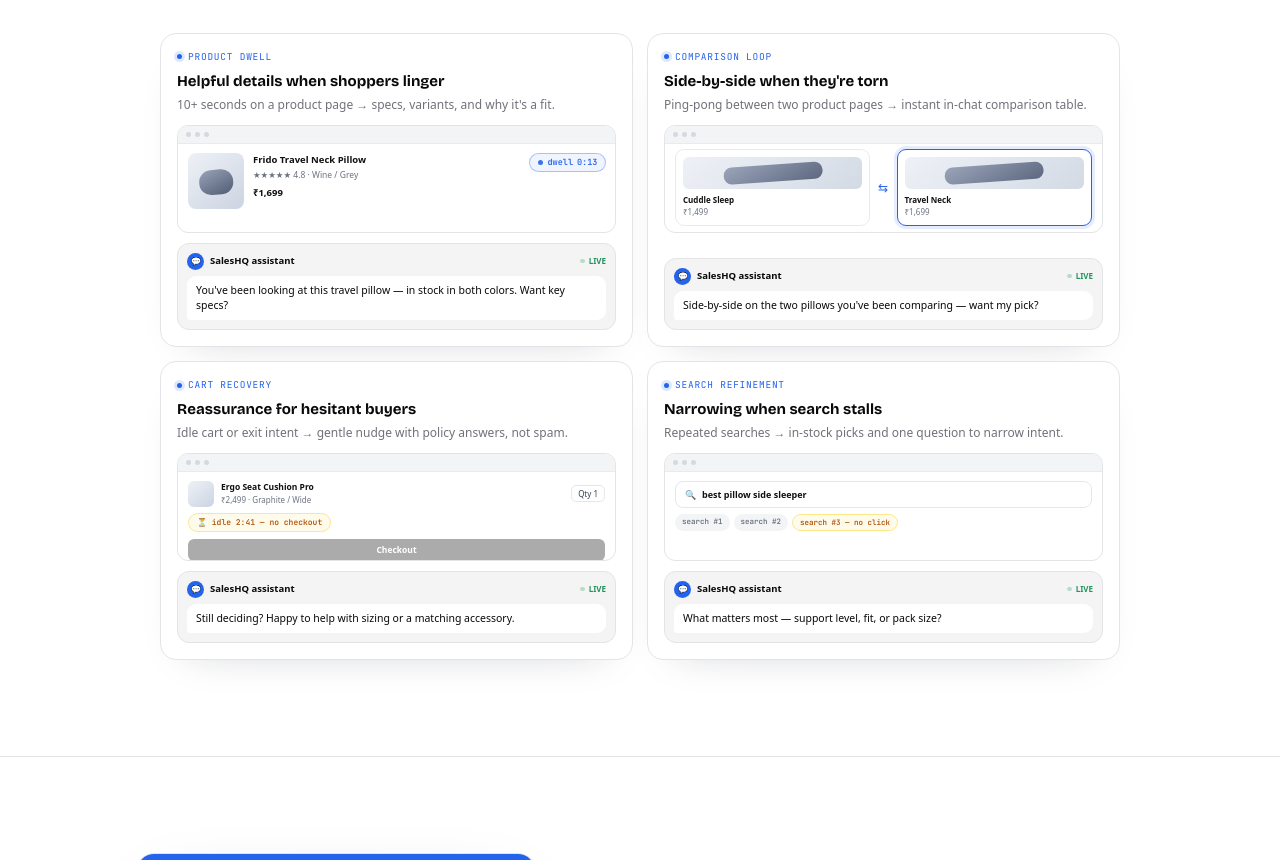
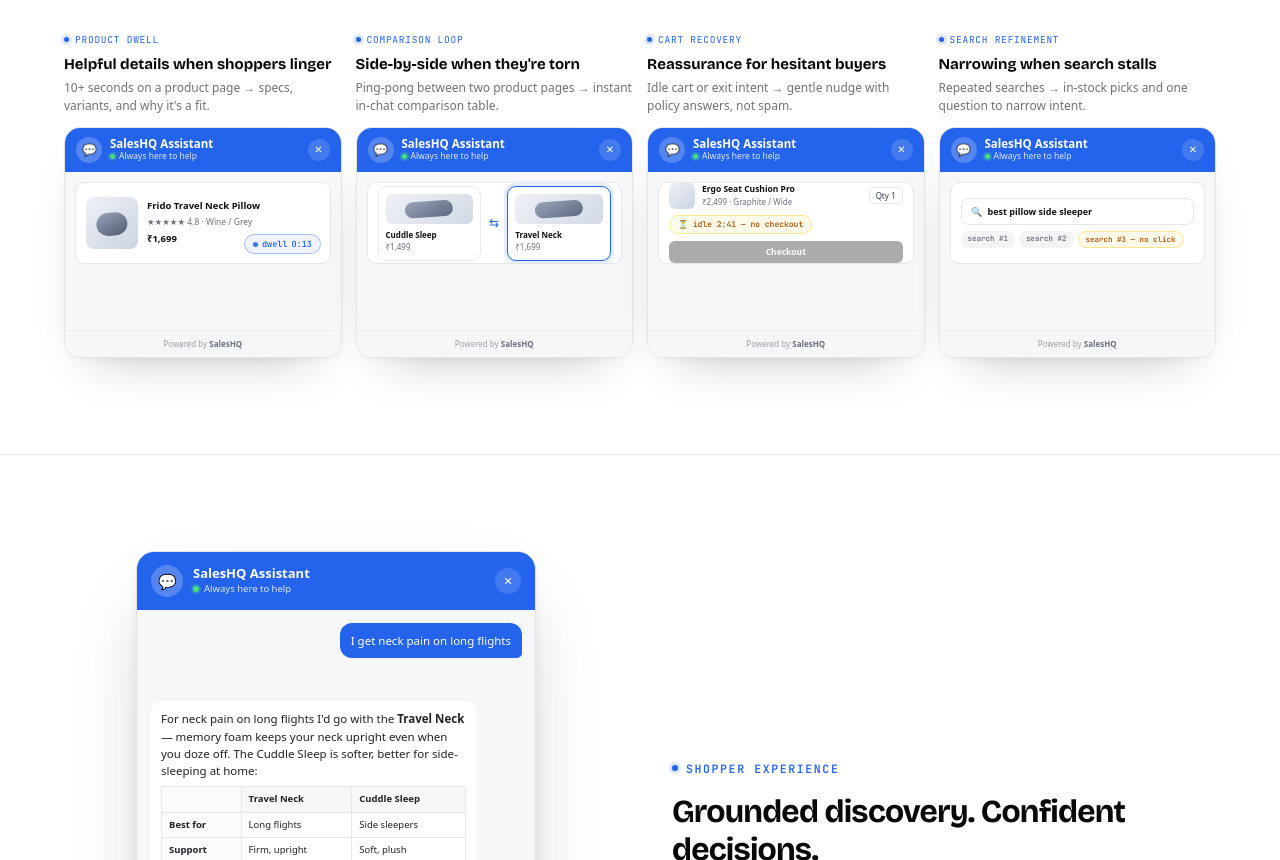
Before and after one commit to replifyai/saleshq-landing, a Next.js app: page /products/shopify in a window 1280 px wide. Shown: the part 1200-2060 px from the top of the page. Built offline with nearby package versions, Linux system fonts and the light colour scheme.

Commit message:
Update ShopifyChatCreative and ShopifyIntentTriggersCreative components: unify animation timings to 18s for a consistent user experience, enhance intent-trigger cards layout to a single row of four, and improve visual fidelity with new widget window design and assistant reply animations.

```diff
--- a/src/components/creatives/ShopifyChatCreative.tsx
+++ b/src/components/creatives/ShopifyChatCreative.tsx
@@ -15,26 +15,29 @@
 .shch-body{background:#f6f7f9;padding:13px;display:flex;flex-direction:column;gap:9px;min-height:340px}
 .shch-msg{max-width:88%;font-size:11.5px;line-height:1.5;padding:9px 11px;opacity:0;transform:translateY(8px)}
 .shch-user{align-self:flex-end;background:var(--primary);color:#fff;border-radius:12px 12px 5px 12px}
-.shch-u1{animation:shch-u1 16s infinite .4s}
-.shch-u2{animation:shch-u2 16s infinite 6.2s}
+/* One shared 18s timeline, no per-element delays — every element runs the same
+   cycle and reveals at its own keyframe %, so the conversation always plays in
+   order: user → typing → bot+table → user → bot → product card → chips → reset. */
+.shch-u1{animation:shch-u1 18s infinite}
+.shch-u2{animation:shch-u2 18s infinite}
 .shch-bot{align-self:flex-start;background:#fff;color:#1f2226;border-radius:12px 12px 12px 5px;box-shadow:0 1px 2px rgba(15,23,42,.06)}
-.shch-m1{animation:shch-b1 16s infinite 2.6s}
-.shch-m2{animation:shch-b2 16s infinite 8s}
-@keyframes shch-u1{0%,2%{opacity:0;transform:translateY(8px)}5%,95%{opacity:1;transform:translateY(0)}100%{opacity:0}}
-@keyframes shch-u2{0%,38%{opacity:0;transform:translateY(8px)}41%,95%{opacity:1;transform:translateY(0)}100%{opacity:0}}
-@keyframes shch-b1{0%,15%{opacity:0;transform:translateY(8px)}19%,95%{opacity:1;transform:translateY(0)}100%{opacity:0}}
-@keyframes shch-b2{0%,49%{opacity:0;transform:translateY(8px)}53%,95%{opacity:1;transform:translateY(0)}100%{opacity:0}}
-.shch-typ{align-self:flex-start;display:flex;gap:4px;padding:10px 13px;background:#fff;border-radius:12px;box-shadow:0 1px 2px rgba(15,23,42,.06);opacity:0;animation:shch-typ 16s infinite 1.2s}
+.shch-m1{animation:shch-b1 18s infinite}
+.shch-m2{animation:shch-b2 18s infinite}
+@keyframes shch-u1{0%,3%{opacity:0;transform:translateY(8px)}6%,94%{opacity:1;transform:translateY(0)}97%,100%{opacity:0}}
+@keyframes shch-u2{0%,39%{opacity:0;transform:translateY(8px)}42%,94%{opacity:1;transform:translateY(0)}97%,100%{opacity:0}}
+@keyframes shch-b1{0%,16%{opacity:0;transform:translateY(8px)}19%,94%{opacity:1;transform:translateY(0)}97%,100%{opacity:0}}
+@keyframes shch-b2{0%,51%{opacity:0;transform:translateY(8px)}54%,94%{opacity:1;transform:translateY(0)}97%,100%{opacity:0}}
+.shch-typ{align-self:flex-start;display:flex;gap:4px;padding:10px 13px;background:#fff;border-radius:12px;box-shadow:0 1px 2px rgba(15,23,42,.06);opacity:0;animation:shch-typ 18s infinite}
 .shch-typ i{width:5px;height:5px;border-radius:50%;background:var(--primary);opacity:.5;animation:shch-blink 1s infinite}
 .shch-typ i:nth-child(2){animation-delay:.15s}.shch-typ i:nth-child(3){animation-delay:.3s}
-@keyframes shch-typ{0%,7%{opacity:0}9%,15%{opacity:1}17%,100%{opacity:0}}
+@keyframes shch-typ{0%,6%{opacity:0}8%,14%{opacity:1}16%,100%{opacity:0}}
 @keyframes shch-blink{0%,100%{opacity:.3;transform:translateY(0)}50%{opacity:1;transform:translateY(-2px)}}
 .shch-tbl{width:100%;border-collapse:collapse;font-size:9.5px;margin-top:7px;background:#fff}
 .shch-tbl th,.shch-tbl td{border:1px solid #e5e7eb;padding:5px 7px;text-align:left;color:#1f2226}
 .shch-tbl th{background:#f6f7f9;font-weight:700}
 .shch-tbl td:first-child,.shch-tbl th:first-child{font-weight:600;background:#fafbfc}
-.shch-card{align-self:flex-start;width:200px;background:#fff;border:1px solid #e5e7eb;border-radius:12px;overflow:hidden;box-shadow:0 4px 14px -6px rgba(15,23,42,.14);opacity:0;transform:translateY(10px);animation:shch-card 16s infinite 9.6s}
-@keyframes shch-card{0%,58%{opacity:0;transform:translateY(10px)}62%,95%{opacity:1;transform:translateY(0)}100%{opacity:0}}
+.shch-card{align-self:flex-start;width:200px;background:#fff;border:1px solid #e5e7eb;border-radius:12px;overflow:hidden;box-shadow:0 4px 14px -6px rgba(15,23,42,.14);opacity:0;transform:translateY(10px);animation:shch-card 18s infinite}
+@keyframes shch-card{0%,63%{opacity:0;transform:translateY(10px)}66%,94%{opacity:1;transform:translateY(0)}97%,100%{opacity:0}}
 .shch-img{height:86px;background:linear-gradient(140deg,#e8ecf3 0%,#d7dde8 45%,#c6cedd 100%);position:relative}
 .shch-img::after{content:"";position:absolute;left:50%;top:50%;width:84px;height:44px;transform:translate(-50%,-50%) rotate(-4deg);border-radius:22px 22px 18px 18px;background:linear-gradient(160deg,#8792a8,#5d6880)}
 .shch-best{position:absolute;top:7px;left:7px;background:var(--primary);color:#fff;font-size:7.5px;font-weight:700;padding:2px 7px;border-radius:99px;letter-spacing:.04em}
@@ -42,7 +45,8 @@
 .shch-cn{font-size:11px;font-weight:700;color:#1f2226;line-height:1.3}
 .shch-cp{font-size:11.5px;font-weight:700;color:#1f2226;margin-top:3px}
 .shch-atc{margin-top:7px;background:#111;color:#fff;font-size:10px;font-weight:600;text-align:center;border-radius:8px;padding:7px 0}
-.shch-chips{display:flex;flex-wrap:wrap;gap:5px;opacity:0;animation:shch-card 16s infinite 10.2s}
+.shch-chips{display:flex;flex-wrap:wrap;gap:5px;opacity:0;animation:shch-chips 18s infinite}
+@keyframes shch-chips{0%,69%{opacity:0}72%,94%{opacity:1}97%,100%{opacity:0}}
 .shch-chip{border:1px solid var(--border);border-radius:999px;padding:4px 9px;font-size:9.5px;font-weight:600;color:var(--primary);background:#fff}
 .shch-foot{display:flex;align-items:center;gap:8px;padding:10px 12px;background:#f6f7f9;border-top:1px solid #eceef1}
 .shch-in{flex:1;height:34px;border-radius:17px;background:#fff;border:1px solid #e5e7eb;font-size:10.5px;color:#9aa1ab;display:flex;align-items:center;padding:0 12px}
--- a/src/components/creatives/ShopifyIntentTriggersCreative.tsx
+++ b/src/components/creatives/ShopifyIntentTriggersCreative.tsx
@@ -1,32 +1,54 @@
-// Intent triggers — 2×2 grid; each card carries a mini real-UI scene of the
-// friction moment (dwell timer, comparison ping-pong, idle cart, search
-// retries) above the assistant's nudge bubble. Pure CSS, `shit-` prefix.
+// Intent triggers — single row of 4 cards. Each card explains a friction moment
+// (dwell, comparison, idle cart, search retries) and shows it inside a faithful
+// SalesHQ widget window (blue header, store-context mini-scene, assistant nudge,
+// powered-by footer) — matching the Shopper-experience chat creative. Pure CSS,
+// `shit-` prefix.
 const css = `
-.shit-grid{display:grid;grid-template-columns:repeat(2,1fr);gap:14px;width:100%;max-width:960px;margin:0 auto}
-@media (max-width:640px){.shit-grid{grid-template-columns:1fr}}
-.shit-card{border:1px solid var(--border);border-radius:16px;background:var(--background);padding:16px;display:flex;flex-direction:column;box-shadow:0 18px 40px -30px rgba(15,23,42,.25);transition:transform .2s,box-shadow .2s;opacity:0;transform:translateY(10px);animation:shit-in .5s ease-out forwards}
+.shit-grid{display:grid;grid-template-columns:repeat(4,minmax(0,1fr));gap:14px;width:100%;margin:0 auto}
+@media (max-width:1024px){.shit-grid{grid-template-columns:repeat(2,minmax(0,1fr))}}
+@media (max-width:560px){.shit-grid{grid-template-columns:1fr}}
+.shit-card{display:flex;flex-direction:column;opacity:0;transform:translateY(10px);animation:shit-in .5s ease-out forwards}
 .shit-card:nth-child(1){animation-delay:.05s}.shit-card:nth-child(2){animation-delay:.15s}
 .shit-card:nth-child(3){animation-delay:.25s}.shit-card:nth-child(4){animation-delay:.35s}
 @keyframes shit-in{to{opacity:1;transform:translateY(0)}}
-.shit-card:hover{transform:translateY(-3px);box-shadow:0 24px 48px -28px rgba(15,23,42,.35)}
 .shit-k{display:inline-flex;align-items:center;gap:6px;font-family:var(--font-jetbrains),monospace;font-size:9.5px;letter-spacing:.08em;text-transform:uppercase;color:var(--primary);margin-bottom:8px}
 .shit-k i{width:5px;height:5px;border-radius:50%;background:var(--primary);box-shadow:0 0 0 3px hsl(221,83%,53%,.15)}
 .shit-h{font-family:var(--font-bricolage),sans-serif;font-size:15px;font-weight:700;color:var(--foreground);margin-bottom:4px;line-height:1.3}
-.shit-d{font-size:12px;line-height:1.5;color:var(--muted-foreground);margin-bottom:11px}
+.shit-d{font-size:12px;line-height:1.5;color:var(--muted-foreground);margin-bottom:12px}
 
-/* --- mini scene frame (shared) --- */
-.shit-scene{border:1px solid var(--border);border-radius:11px;background:#fff;overflow:hidden;margin-bottom:10px}
-.shit-bar{display:flex;align-items:center;gap:4px;height:18px;padding:0 8px;background:#f3f4f6;border-bottom:1px solid #e9eaee}
-.shit-bar i{width:5px;height:5px;border-radius:50%;background:#d6d9df;display:block}
-.shit-view{position:relative;height:88px;padding:9px 10px;display:flex;gap:9px}
+/* --- widget window (matches the Shopper-experience chat creative) --- */
+.shit-win{border:1px solid var(--border);border-radius:16px;background:#fff;overflow:hidden;display:flex;flex-direction:column;box-shadow:0 24px 50px -30px rgba(15,23,42,.32),0 4px 14px -8px rgba(15,23,42,.12)}
+.shit-whead{display:flex;align-items:center;gap:8px;padding:9px 11px;background:var(--primary)}
+.shit-wav{width:26px;height:26px;border-radius:50%;background:rgba(255,255,255,.22);color:#fff;font-size:12px;display:flex;align-items:center;justify-content:center;flex-shrink:0}
+.shit-wt{color:#fff;font-size:11.5px;font-weight:700;line-height:1.2}
+.shit-ws{display:flex;align-items:center;gap:4px;color:rgba(255,255,255,.85);font-size:8.5px}
+.shit-wdot{width:5px;height:5px;border-radius:50%;background:#4ade80;box-shadow:0 0 0 2px rgba(74,222,128,.3)}
+.shit-wx{margin-left:auto;width:22px;height:22px;border-radius:50%;background:rgba(255,255,255,.14);color:#fff;font-size:10px;display:flex;align-items:center;justify-content:center}
+.shit-wbody{background:#f6f7f9;padding:10px;display:flex;flex-direction:column;gap:9px}
+.shit-wfoot{text-align:center;font-size:8px;color:#9aa1ab;padding:7px 0;background:#f6f7f9;border-top:1px solid #eceef1}
+.shit-wfoot b{color:#6b7280}
+/* assistant reply — scripted like the chat creative: typing dots, then the
+   nudge bubble slides in, holds, resets. 7s loop, shared by all four cards. */
+.shit-reply{position:relative;display:flex;flex-direction:column;align-items:flex-start}
+.shit-typ{position:absolute;top:0;left:0;display:flex;gap:4px;padding:8px 11px;background:#fff;border-radius:11px 11px 11px 4px;box-shadow:0 1px 2px rgba(15,23,42,.06);opacity:0;animation:shit-typ 7s infinite}
+.shit-typ i{width:5px;height:5px;border-radius:50%;background:var(--primary);opacity:.5;animation:shit-blink 1s infinite}
+.shit-typ i:nth-child(2){animation-delay:.15s}.shit-typ i:nth-child(3){animation-delay:.3s}
+@keyframes shit-typ{0%,7%{opacity:0}11%,26%{opacity:1}30%,100%{opacity:0}}
+@keyframes shit-blink{0%,100%{opacity:.3;transform:translateY(0)}50%{opacity:1;transform:translateY(-2px)}}
+.shit-bub{max-width:94%;background:#fff;color:#1f2226;border-radius:11px 11px 11px 4px;padding:8px 10px;font-size:10.5px;line-height:1.45;box-shadow:0 1px 2px rgba(15,23,42,.06);opacity:0;transform:translateY(6px);animation:shit-bub 7s infinite}
+@keyframes shit-bub{0%,30%{opacity:0;transform:translateY(6px)}34%,92%{opacity:1;transform:translateY(0)}96%,100%{opacity:0;transform:translateY(6px)}}
+
+/* --- store-context mini scene (inside the widget body) --- */
+.shit-scene{border:1px solid #e5e7eb;border-radius:9px;background:#fff;overflow:hidden}
+.shit-view{position:relative;height:80px;padding:9px 10px;display:flex;align-items:center;gap:9px}
 
 /* scene 1 — dwell: product + ticking timer */
-.shit-ph1{width:56px;height:56px;border-radius:8px;background:linear-gradient(140deg,#eef1f6,#ccd4e2);position:relative;flex-shrink:0}
+.shit-ph1{width:52px;height:52px;border-radius:8px;background:linear-gradient(140deg,#eef1f6,#ccd4e2);position:relative;flex-shrink:0}
 .shit-ph1::after{content:"";position:absolute;left:50%;top:52%;width:60%;height:44%;transform:translate(-50%,-50%) rotate(-5deg);border-radius:12px;background:linear-gradient(155deg,#98a3b8,#525c74)}
 .shit-t1{font-size:9.5px;font-weight:700;color:#111}
 .shit-t2{font-size:8.5px;color:#6b7280;margin-top:2px}
 .shit-t3{font-size:9.5px;font-weight:800;color:#111;margin-top:4px}
-.shit-timer{position:absolute;right:9px;top:9px;display:flex;align-items:center;gap:4px;border:1px solid hsl(221,83%,53%,.35);background:hsl(221,83%,53%,.07);border-radius:99px;padding:2.5px 8px;font-family:var(--font-jetbrains),monospace;font-size:8.5px;font-weight:700;color:var(--primary)}
+.shit-timer{position:absolute;right:9px;bottom:9px;display:flex;align-items:center;gap:4px;border:1px solid hsl(221,83%,53%,.35);background:hsl(221,83%,53%,.07);border-radius:99px;padding:2.5px 8px;font-family:var(--font-jetbrains),monospace;font-size:8.5px;font-weight:700;color:var(--primary)}
 .shit-timer b{display:inline-block;width:20px}
 .shit-timer b::after{content:"0:04";animation:shit-tick 8s steps(1) infinite}
 @keyframes shit-tick{0%{content:"0:04"}25%{content:"0:07"}50%{content:"0:10"}75%{content:"0:13"}}
@@ -36,7 +58,7 @@
 /* scene 2 — comparison ping-pong between two tabs */
 .shit-two{display:flex;gap:8px;width:100%;align-items:center}
 .shit-mini{flex:1;border:1.5px solid #e9eaee;border-radius:9px;padding:7px;position:relative}
-.shit-mini .shit-ph2{height:32px;border-radius:6px;background:linear-gradient(140deg,#eef1f6,#d3dae5);margin-bottom:5px;position:relative}
+.shit-mini .shit-ph2{height:30px;border-radius:6px;background:linear-gradient(140deg,#eef1f6,#d3dae5);margin-bottom:5px;position:relative}
 .shit-mini .shit-ph2::after{content:"";position:absolute;left:50%;top:50%;width:55%;height:52%;transform:translate(-50%,-50%) rotate(-4deg);border-radius:8px;background:linear-gradient(155deg,#9aa5ba,#5d6880)}
 .shit-mn{font-size:8px;font-weight:700;color:#111}
 .shit-mp{font-size:8px;color:#6b7280}
@@ -69,16 +91,31 @@
 .shit-try{font-family:var(--font-jetbrains),monospace;font-size:7.5px;font-weight:700;color:#6b7280;background:#f3f4f6;border-radius:99px;padding:2px 7px}
 .shit-try.hot{color:#b45309;background:#fffbeb;border:1px solid #fde68a}
 
-/* nudge bubble (shared) */
-.shit-pop{margin-top:auto;border:1px solid var(--border);border-radius:12px;background:var(--muted);padding:9px}
-.shit-ph{display:flex;align-items:center;gap:6px;margin-bottom:6px}
-.shit-av{width:17px;height:17px;border-radius:50%;background:var(--primary);color:#fff;font-size:8px;display:flex;align-items:center;justify-content:center}
-.shit-pt{font-size:9.5px;font-weight:700;color:var(--foreground)}
-.shit-live{margin-left:auto;display:inline-flex;align-items:center;gap:4px;font-size:8px;font-weight:700;color:hsl(152,60%,36%)}
-.shit-live i{width:4.5px;height:4.5px;border-radius:50%;background:hsl(152,60%,42%);animation:shit-pl 2s infinite}
-.shit-bub{background:var(--background);border-radius:9px 9px 9px 3px;padding:7px 9px;font-size:10.5px;line-height:1.45;color:var(--foreground)}
-@media (prefers-reduced-motion:reduce){.shit-grid *{animation:none!important}.shit-card{opacity:1;transform:none}.shit-timer b::after{content:"0:10"}.shit-sq::after{content:"pillow for neck pain"}}
+@media (prefers-reduced-motion:reduce){.shit-grid *{animation:none!important}.shit-card{opacity:1;transform:none}.shit-bub{opacity:1;transform:none}.shit-typ{display:none}.shit-timer b::after{content:"0:10"}.shit-sq::after{content:"pillow for neck pain"}}
 `;
+
+function Win({ children, msg }: { children: React.ReactNode; msg: React.ReactNode }) {
+  return (
+    <div className="shit-win">
+      <div className="shit-whead">
+        <span className="shit-wav">💬</span>
+        <div>
+          <div className="shit-wt">SalesHQ Assistant</div>
+          <div className="shit-ws"><i className="shit-wdot" />Always here to help</div>
+        </div>
+        <span className="shit-wx">✕</span>
+      </div>
+      <div className="shit-wbody">
+        <div className="shit-scene"><div className="shit-view">{children}</div></div>
+        <div className="shit-reply">
+          <div className="shit-typ"><i /><i /><i /></div>
+          <div className="shit-bub">{msg}</div>
+        </div>
+      </div>
+      <div className="shit-wfoot">Powered by <b>SalesHQ</b></div>
+    </div>
+  );
+}
 
 export default function ShopifyIntentTriggersCreative() {
   return (
@@ -90,9 +127,7 @@
           <span className="shit-k"><i />Product dwell</span>
           <div className="shit-h">Helpful details when shoppers linger</div>
           <div className="shit-d">10+ seconds on a product page → specs, variants, and why it&apos;s a fit.</div>
-          <div className="shit-scene">
-            <div className="shit-bar"><i /><i /><i /></div>
-            <div className="shit-view">
+          <Win msg={<>You&apos;ve been looking at this travel pillow — in stock in both colors. Want key specs?</>}>
             <div className="shit-ph1" />
             <div>
               <div className="shit-t1">Frido Travel Neck Pillow</div>
@@ -100,12 +135,7 @@
               <div className="shit-t3">₹1,699</div>
             </div>
             <span className="shit-timer"><i className="shit-pulse" />dwell <b /></span>
-            </div>
-          </div>
-          <div className="shit-pop">
-            <div className="shit-ph"><span className="shit-av">💬</span><span className="shit-pt">SalesHQ assistant</span><span className="shit-live"><i />LIVE</span></div>
-            <div className="shit-bub">You&apos;ve been looking at this travel pillow — in stock in both colors. Want key specs?</div>
-          </div>
+          </Win>
         </div>
 
         {/* 2 — Comparison loop */}
@@ -113,9 +143,7 @@
           <span className="shit-k"><i />Comparison loop</span>
           <div className="shit-h">Side-by-side when they&apos;re torn</div>
           <div className="shit-d">Ping-pong between two product pages → instant in-chat comparison table.</div>
-          <div className="shit-scene">
-            <div className="shit-bar"><i /><i /><i /></div>
-            <div className="shit-view">
+          <Win msg={<>Side-by-side on the two pillows you&apos;ve been comparing — want my pick?</>}>
             <div className="shit-two">
               <div className="shit-mini shit-a">
                 <div className="shit-ph2" />
@@ -129,12 +157,7 @@
                 <div className="shit-mp">₹1,699</div>
               </div>
             </div>
-            </div>
-          </div>
-          <div className="shit-pop">
-            <div className="shit-ph"><span className="shit-av">💬</span><span className="shit-pt">SalesHQ assistant</span><span className="shit-live"><i />LIVE</span></div>
-            <div className="shit-bub">Side-by-side on the two pillows you&apos;ve been comparing — want my pick?</div>
-          </div>
+          </Win>
         </div>
 
         {/* 3 — Cart recovery */}
@@ -142,9 +165,7 @@
           <span className="shit-k"><i />Cart recovery</span>
           <div className="shit-h">Reassurance for hesitant buyers</div>
           <div className="shit-d">Idle cart or exit intent → gentle nudge with policy answers, not spam.</div>
-          <div className="shit-scene">
-            <div className="shit-bar"><i /><i /><i /></div>
-            <div className="shit-view">
+          <Win msg={<>Still deciding? Happy to help with sizing or a matching accessory.</>}>
             <div className="shit-cart">
               <div className="shit-crow">
                 <div className="shit-cimg" />
@@ -157,12 +178,7 @@
               <span className="shit-idle">⏳ idle 2:41 — no checkout</span>
               <div className="shit-co">Checkout</div>
             </div>
-            </div>
-          </div>
-          <div className="shit-pop">
-            <div className="shit-ph"><span className="shit-av">💬</span><span className="shit-pt">SalesHQ assistant</span><span className="shit-live"><i />LIVE</span></div>
-            <div className="shit-bub">Still deciding? Happy to help with sizing or a matching accessory.</div>
-          </div>
+          </Win>
         </div>
 
         {/* 4 — Search refinement */}
@@ -170,9 +186,7 @@
           <span className="shit-k"><i />Search refinement</span>
           <div className="shit-h">Narrowing when search stalls</div>
           <div className="shit-d">Repeated searches → in-stock picks and one question to narrow intent.</div>
-          <div className="shit-scene">
-            <div className="shit-bar"><i /><i /><i /></div>
-            <div className="shit-view">
+          <Win msg={<>What matters most — support level, fit, or pack size?</>}>
             <div className="shit-srch">
               <div className="shit-sbar">🔍 <span className="shit-sq" /><span className="shit-scur" /></div>
               <div className="shit-tries">
@@ -181,12 +195,7 @@
                 <span className="shit-try hot">search #3 — no click</span>
               </div>
             </div>
-            </div>
-          </div>
-          <div className="shit-pop">
-            <div className="shit-ph"><span className="shit-av">💬</span><span className="shit-pt">SalesHQ assistant</span><span className="shit-live"><i />LIVE</span></div>
-            <div className="shit-bub">What matters most — support level, fit, or pack size?</div>
-          </div>
+          </Win>
         </div>
       </div>
     </div>
```
Lines whose indentation alone changed are shown as unchanged.
